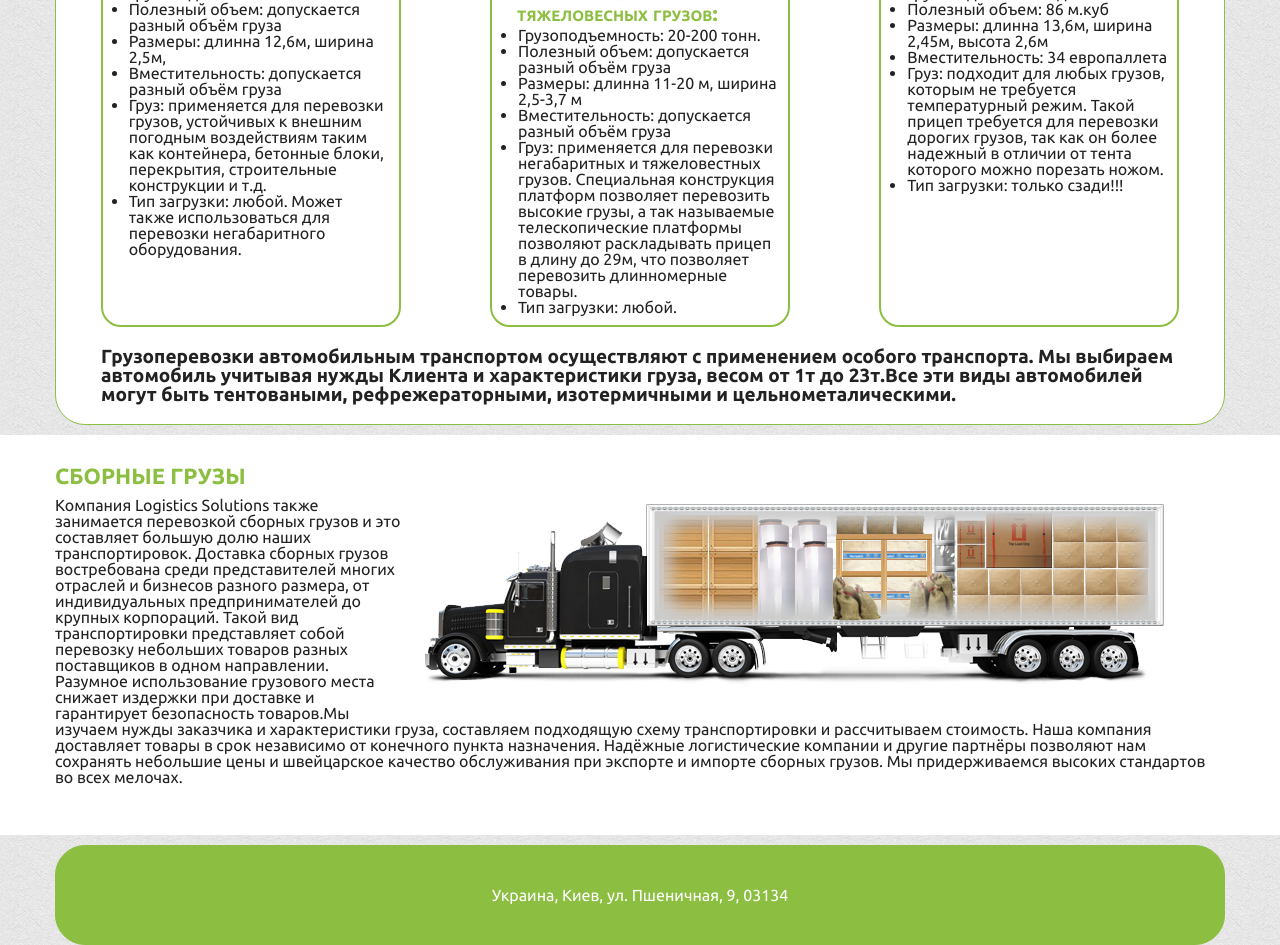
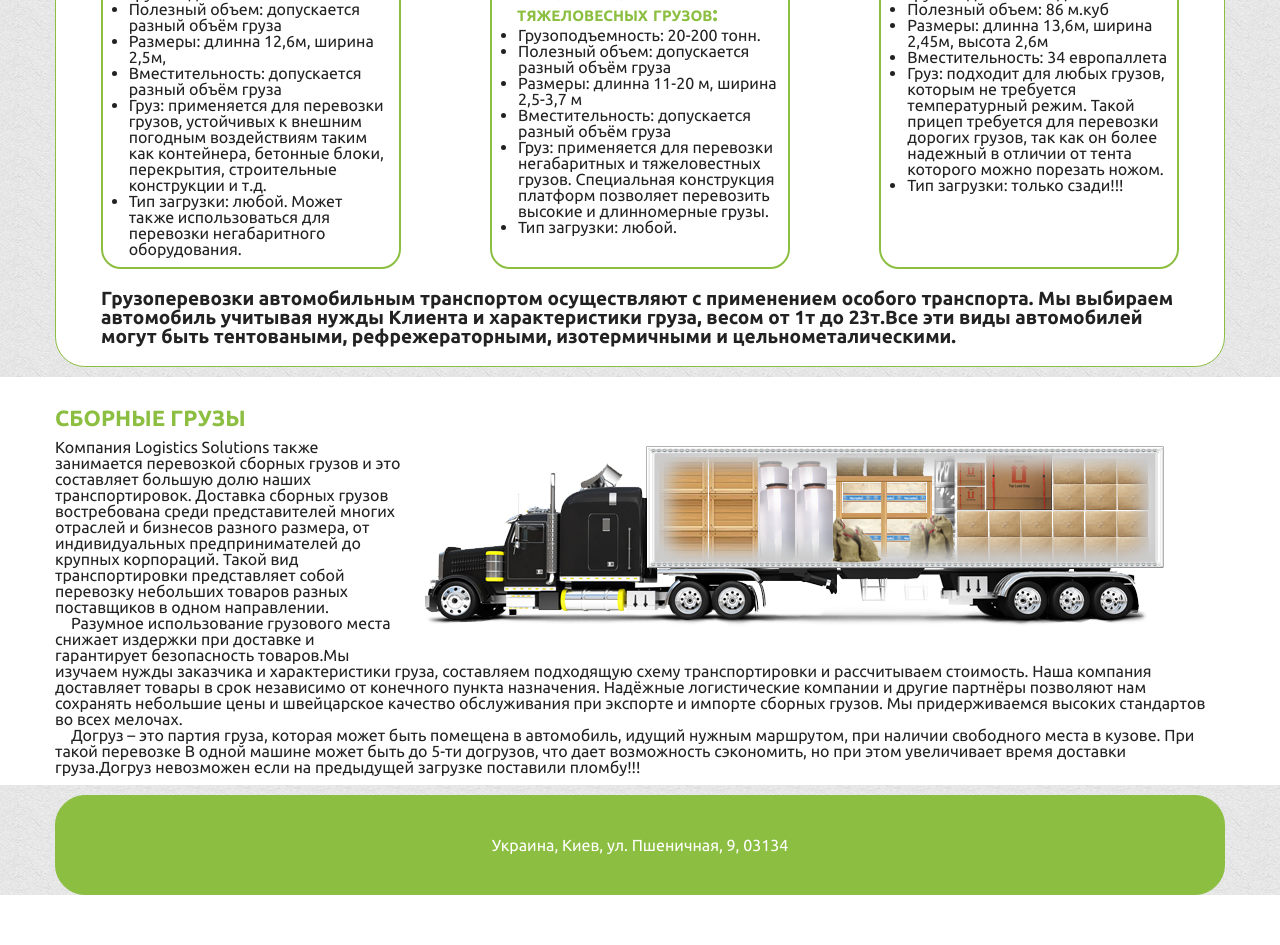
Before and after one commit to anton-bendryk-dev/reactLS, a React (Create React App) app: page / in a window 1280 px wide. Shown: the part 5120-6065 px from the top of the page. After the commit the page ends 6015 px from the top, so only its background shows below. Built offline with nearby package versions, Linux system fonts and the light colour scheme.

Commit message:
added hover to Links in the Header and added text to TransportBox

```diff
--- a/src/App/GroupageCargo/GroupageCargo.js
+++ b/src/App/GroupageCargo/GroupageCargo.js
@@ -11,7 +11,8 @@ const GroupageCargo = () => {
             <div className="groupage-cargo-img">
                 <img src={GroupageCargoImg} alt="" />
             </div>
-            <p>Разумное использование грузового места снижает издержки при доставке и гарантирует безопасность товаров.Мы изучаем нужды заказчика и характеристики груза, составляем подходящую схему транспортировки и рассчитываем стоимость. Наша компания доставляет товары в срок независимо от конечного пункта назначения. Надёжные логистические компании и другие партнёры позволяют нам сохранять небольшие цены и швейцарское качество обслуживания при экспорте и импорте сборных грузов. Мы придерживаемся высоких стандартов во всех мелочах.</p>
+            <p>&#8195;Разумное использование грузового места снижает издержки при доставке и гарантирует безопасность товаров.Мы изучаем нужды заказчика и характеристики груза, составляем подходящую схему транспортировки и рассчитываем стоимость. Наша компания доставляет товары в срок независимо от конечного пункта назначения. Надёжные логистические компании и другие партнёры позволяют нам сохранять небольшие цены и швейцарское качество обслуживания при экспорте и импорте сборных грузов. Мы придерживаемся высоких стандартов во всех мелочах.</p>
+            <p>&#8195;Догруз – это партия груза, которая может быть помещена в автомобиль, идущий нужным маршрутом, при наличии свободного места в кузове. При такой перевозке В одной машине может быть до 5-ти догрузов, что дает возможность сэкономить, но при этом увеличивает время доставки груза.Догруз невозможен если на предыдущей загрузке поставили пломбу!!!</p>
         </div>
     )
 }
--- a/src/App/Header/Header contacts/HeaderContacts.css
+++ b/src/App/Header/Header contacts/HeaderContacts.css
@@ -14,6 +14,9 @@
 	color: #2f3329;
 	outline: none;
 }
+.header-links a:hover{
+	color:#8cbf41;
+}
 .pn {
 	padding-top: 0px !important;
 }
--- a/src/App/Transport/Transport-box/TransportBox.js
+++ b/src/App/Transport/Transport-box/TransportBox.js
@@ -8,7 +8,7 @@ const TransportBox = [
       size:'Размеры: длинна 13,6м, ширина 2,48м, высота 2,6-2,8м',
       spaciousness:'Вместительность: 34 европаллета',
       cargo:'Груз: это самый распространенный тип кузова. Пригоден для перевозки большинства грузов. Растентовка позволяет производить загрузку сверху (уточнять), сбоку и сзади.',
-      NotSuitableFor:'Не подходит для: грузов, требующих особого температурного режима; крупногабаритных и негабаритных грузов',
+      NotSuitableFor:'Не подходит для: грузов, требующих особого температурного режима, крупногабаритных и негабаритных грузов',
    },
    {
       id:2,
@@ -19,7 +19,7 @@ const TransportBox = [
       size:'Размеры:Jumbo 96м3 - длина 4,2м + 9,6м, высота спереди 2,45м, высота сзади 3м, ширина 2,45м;Mega 100м3 - длина 13,6м, высота 3м, ширина 2,45м',
       spaciousness:'Вместительность: 33 европаллета',
       cargo:'Jumbo: больший объем достигается за счет специального "Г"-образного пола и уменьшенного диаметра колес полуприцепа.МЕГА: большой объем достигается за счет увеличения ширины до 2,5м и высоты до 3,05м (внешний вид как у стандартной еврофуры).',
-      NotSuitableFor:'Не подходит для: грузов, требующих особого температурного режима; крупногабаритных и негабаритных грузов'
+      NotSuitableFor:'Не подходит для: грузов, требующих особого температурного режима, крупногабаритных и негабаритных грузов'
    },
    {
       id:3,
@@ -84,7 +84,7 @@ const TransportBox = [
       UsefulVolume:'Полезный объем: допускается разный объём груза',
       size:'Размеры: длинна 11-20 м, ширина 2,5-3,7 м',
       spaciousness:'Вместительность: допускается разный объём груза',
-      cargo:'Груз: применяется для перевозки негабаритных и тяжеловестных грузов. Специальная конструкция платформ позволяет перевозить высокие грузы, а так называемые телескопические платформы позволяют раскладывать прицеп в длину до 29м, что позволяет перевозить длинномерные товары.',
+      cargo:'Груз: применяется для перевозки негабаритных и тяжеловестных грузов. Специальная конструкция платформ позволяет перевозить высокие и длинномерные грузы.',
       NotSuitableFor:'Тип загрузки: любой.',
    },
    {
```
